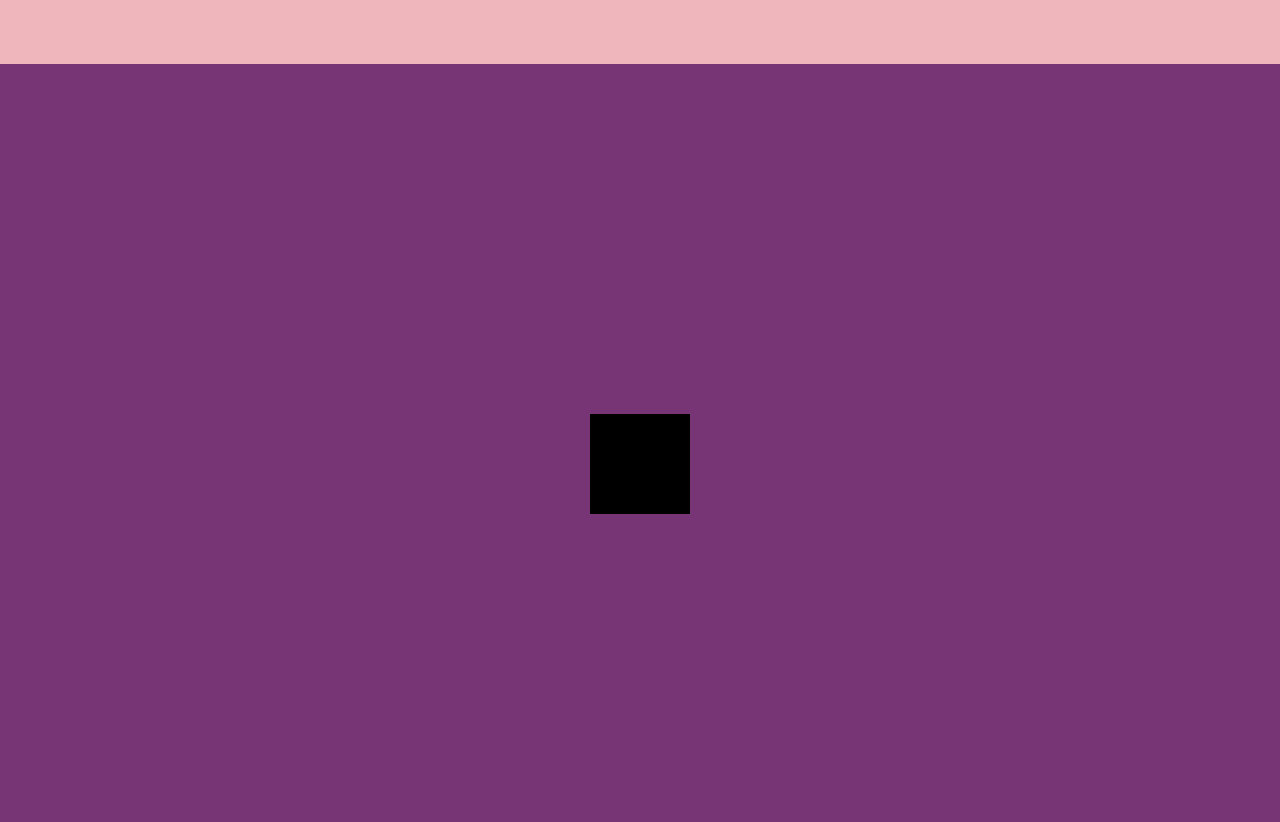
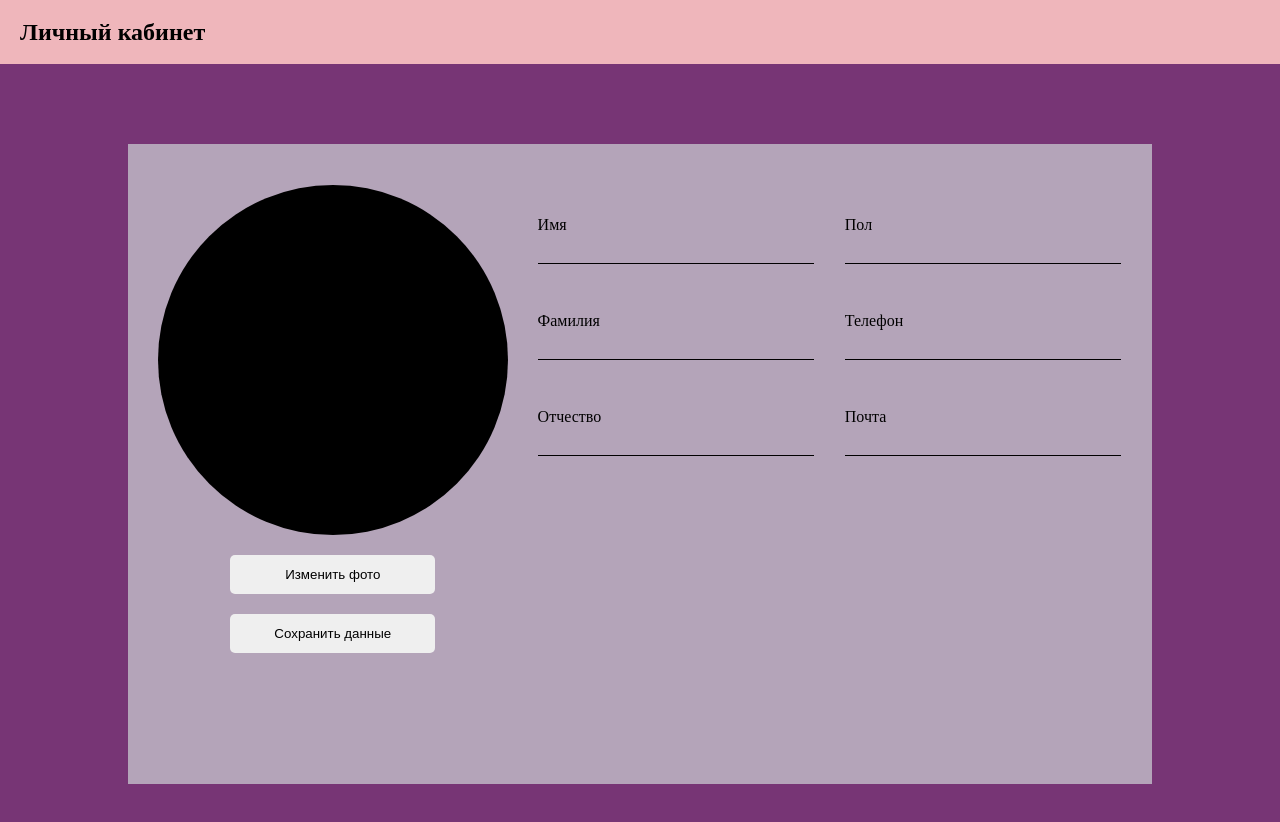
Before and after one commit to forzetofficial/NewOrbit, a React (Vite) app: page /uinfo in a window 1280 px wide. Shown: the top 822 px of the page. Built offline with nearby package versions, Linux system fonts and the light colour scheme; a web font is replaced by a local one.

Commit message:
update infopage

```diff
--- a/src/pages/UserInfoPage/UserInfoPage.module.css
+++ b/src/pages/UserInfoPage/UserInfoPage.module.css
@@ -3,19 +3,145 @@
   height: 8vh;
   background-color: #efb6bb;
   display: flex;
+  justify-content: space-between;
+  align-items: center;
+}
+
+.head_main_name {
+  margin-left: 20px;
 }
 
 .main {
   display: flex;
   justify-content: center;
   align-items: center;
-  width: 100%;
+  width: 100vw;
   height: 100vh;
   background-color: #773575;
 }
 
 .bodys {
+  background-color: #B4A4B9  ;
+  width: 80%;
+  height: 80%;
+  display: flex;
+  flex-direction: row;
+}
+
+.left {
+  display: flex;
+  height: 100%;
+  width: 40%;
+  flex-direction: column;
+  align-items: center;
+}
+
+.foto {
+  display: flex;
+  width: 350px;
+  height: 350px;
+  margin: 10% 16.4% 5% 16.4%;
   background-color: black;
-  width: 100px;
-  height: 100px;
+  border-radius: 180px;
 }
+
+.but_upload_foto {
+  width: 50%;
+  height: 6%;
+}
+
+.setinfo {
+  width: 50%;
+  height: 6%;
+  margin-top: 5%;
+}
+
+hr {
+  display: flex;
+  width: 90%;
+  height: 1px;
+  background-color: black;
+  margin: -10px 0px 0px 0px;
+  border: 0px;
+}
+
+.right {
+  display: flex;
+  height: 100%;
+  width: 60%;
+}
+
+.box1 {
+  display: flex;
+  height: 100%;
+  width: 50%;
+  flex-direction: column;
+}
+
+.headtext {
+  display: flex;
+  width: 90%;
+  height: 30%;
+  align-items: end;
+}
+
+.input {
+  display: flex;
+  width: 90%;
+  height: 40%;
+  border: 0px;
+  padding: 0px;
+  background-color: rgba(0, 0, 0, 0);
+  outline: none;
+}
+
+.firstname {
+  display: flex;
+  height: 15%;
+  width: 100%;
+  margin-top: 20%;
+  flex-direction: column;
+}
+
+.middlename {
+  display: flex;
+  height: 15%;
+  width: 100%;
+  flex-direction: column;
+}
+
+.lastname {
+  display: flex;
+  height: 15%;
+  width: 100%;
+  flex-direction: column;
+}
+
+.box2 {
+  display: flex;
+  height: 100%;
+  width: 50%;
+  flex-direction: column;
+}
+
+.gender {
+  margin-top: 20%;
+  display: flex;
+  height: 15%;
+  width: 100%;
+  flex-direction: column;
+}
+
+.phone {
+  display: flex;
+  height: 15%;
+  width: 100%;
+  flex-direction: column;
+}
+
+.email {
+  display: flex;
+  height: 15%;
+  width: 100%;
+  flex-direction: column;
+}
--- a/src/pages/UserInfoPage/UserInfoPage.tsx
+++ b/src/pages/UserInfoPage/UserInfoPage.tsx
@@ -13,9 +13,59 @@
 export function UserInfoPage() {
   return (
     <>
-      <header className={styles.headermain}></header>
+      <header className={styles.headermain}>
+        <h2 className={styles.head_main_name}>Личный кабинет</h2>
+      </header>
       <div className={styles.main}>
-        <div className={styles.bodys}></div>
+        <div className={styles.bodys}>
+          <div className={styles.left}>
+            <div className={styles.foto}></div>
+            <button className={styles.but_upload_foto}>Изменить фото</button>
+            <button className={styles.setinfo}>Сохранить данные</button>
+          </div>
+          <div className={styles.right}>
+            <div className={styles.box1}>
+              <div className={styles.firstname}>
+                <header className={styles.headtext}>Имя</header>
+                <input className={styles.input}>
+                </input>
+                <hr></hr>
+              </div>
+              <div className={styles.middlename}>
+                <header className={styles.headtext}>Фамилия</header>
+                <input className={styles.input}>
+                </input>
+                <hr></hr>
+              </div>
+              <div className={styles.lastname}>
+                <header className={styles.headtext}>Отчество</header>
+                <input className={styles.input}>
+                </input>
+                <hr></hr>
+              </div>
+            </div>
+            <div className={styles.box2}>
+              <div className={styles.gender}>
+                <header className={styles.headtext}>Пол</header>
+                <input className={styles.input}>
+                </input>
+                <hr></hr>
+              </div>
+              <div className={styles.phone}>
+                <header className={styles.headtext}>Телефон</header>
+                <input className={styles.input}>
+                </input>
+                <hr></hr>
+              </div>
+              <div className={styles.email}>
+                <header className={styles.headtext}>Почта</header>
+                <input className={styles.input}>
+                </input>
+                <hr></hr>
+              </div>
+            </div>
+          </div>
+        </div>
       </div>
     </>
   );
```
